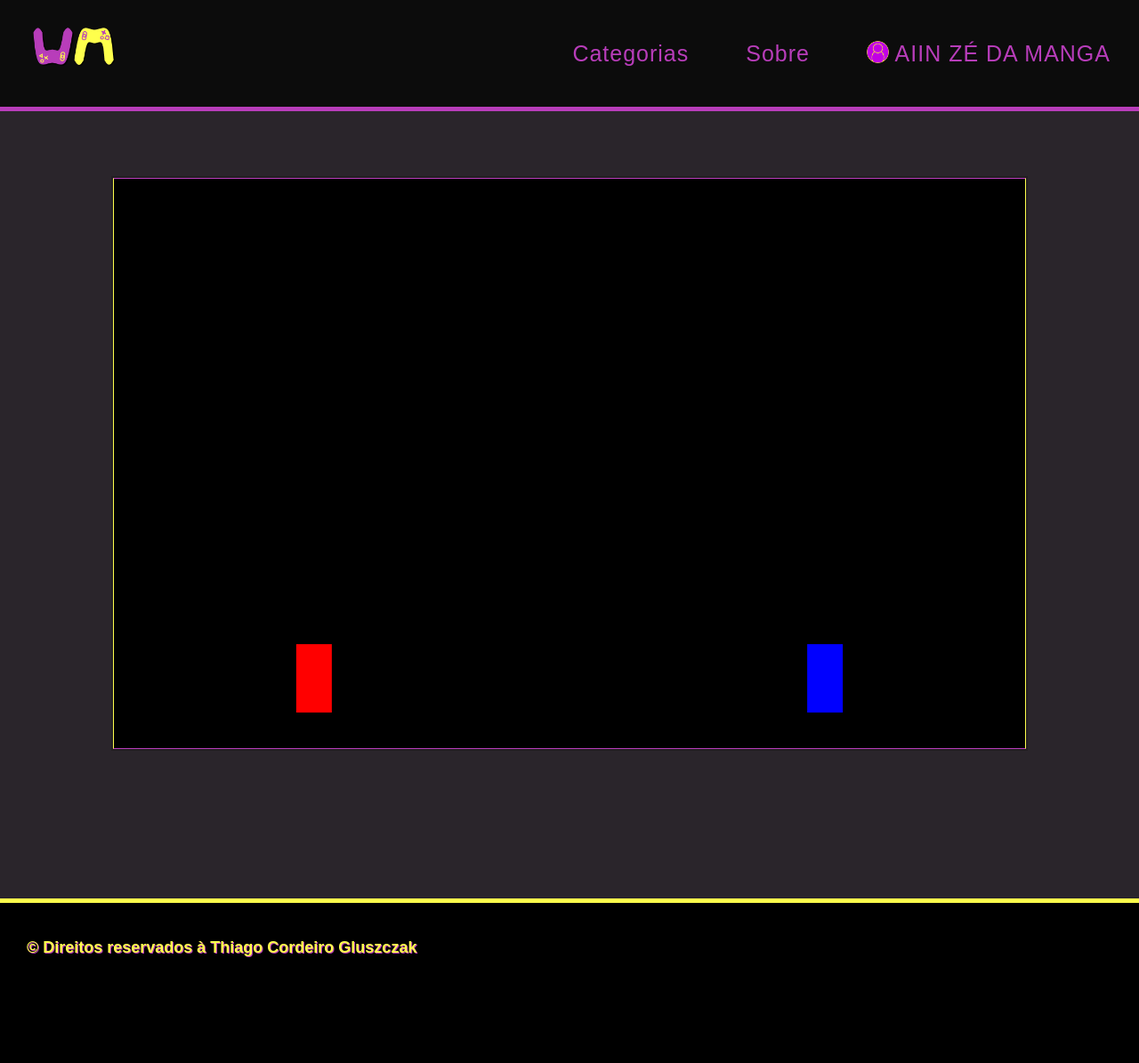
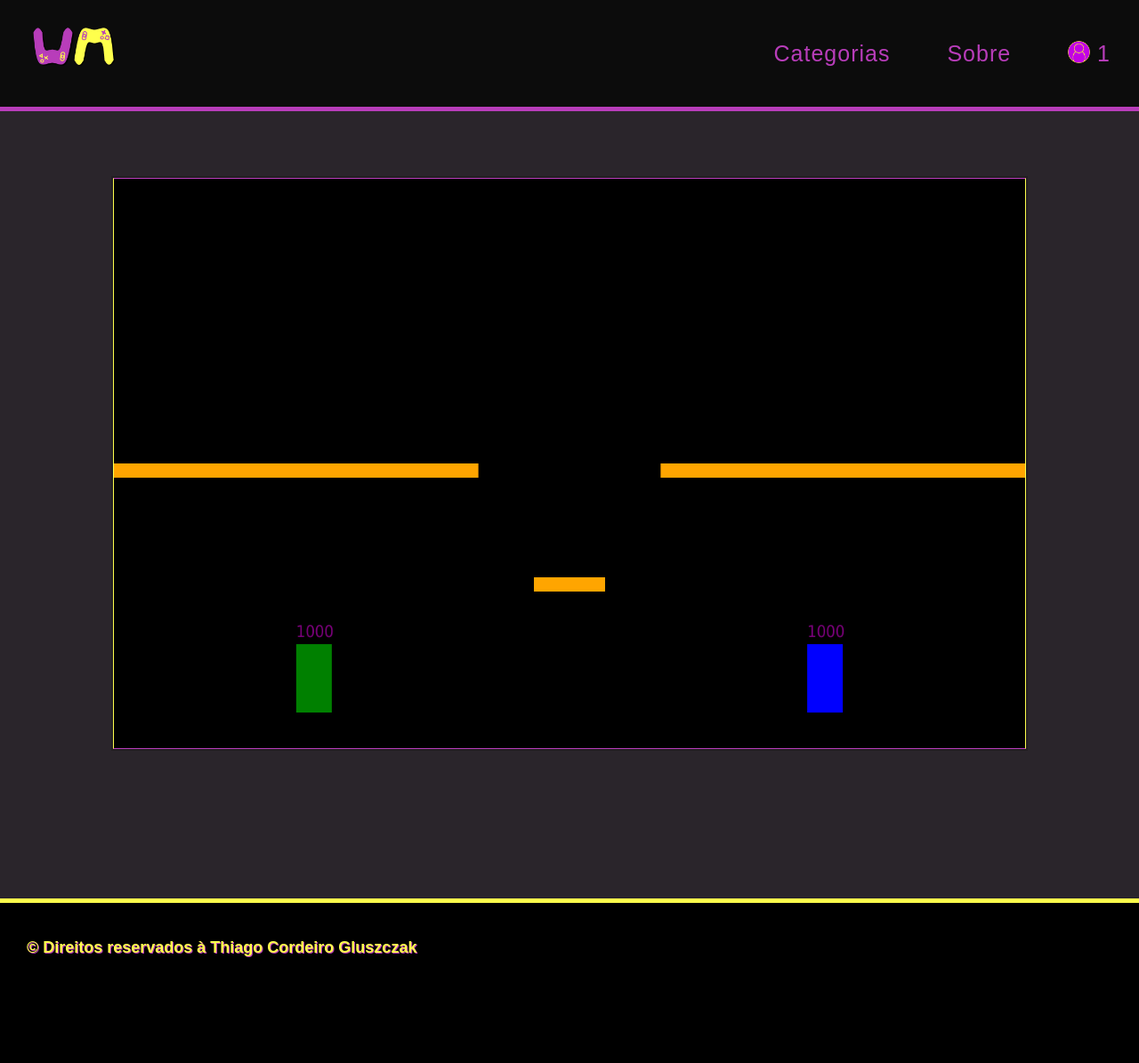
Before and after one commit to thiagogluszczak/sWiM, a PHP site: page /at-risk.php in a window 1280 px wide. Shown: the whole page at 89% size. Run offline with PHP 8.4, Linux system fonts and the light colour scheme; the visitor is signed in with stand-in values (Sample User, id 1).

Commit message:
Update at-risk.php

```diff
--- a/sWiM/at-risk.php
+++ b/sWiM/at-risk.php
@@ -43,7 +43,9 @@ $email = $_SESSION['email'];
                     <li><a href="about.html" style="text-decoration: none;">Sobre</a></li>
                     <li><a href="profile.php" style="text-decoration: none;">
                             <img class="avatar" src="avatar\avatar_1.png">
-                            AIIN ZÉ DA MANGA
+                            <?php
+                            echo "$user";
+                            ?>
                         </a></li>
                 </ul>
             </nav>
@@ -58,6 +60,8 @@ $email = $_SESSION['email'];
         </div>
     </main>
     <script>
+        //tutorial link video https://youtu.be/vyqbNFMDRGQ
+
         const canvas = document.querySelector('canvas')
         const c = canvas.getContext('2d')
 
@@ -66,15 +70,14 @@ $email = $_SESSION['email'];
 
         c.fillRect(0, 0, canvas.width, canvas.height);
 
-        const g = 0.7
+        const g = 1
 
         class sprite {
-            constructor({ position, v, width, height, color = 'red', offset}) {
+            constructor({ position, v, width, height, color, offset, money }) {
                 this.position = position
                 this.v = v
                 this.width = 50
                 this.height = 96
-                this.lastKey
                 this.attackBox = {
                     position: {
                         x: this.position.x,
@@ -85,12 +88,30 @@ $email = $_SESSION['email'];
                     height: 50
                 }
                 this.color = color
+                this.money = {
+                    position: {
+                        x: 0,
+                        y: 0
+                    },
+                    width: 100,
+                    height: 30
+                }
+                this.value = 1000
                 this.isAtk
             }
 
             draw() {
                 c.fillStyle = this.color
                 c.fillRect(this.position.x, this.position.y, this.width, this.height)
+
+                c.fillStyle = 'orange'
+                c.fillRect(canvas.width * 0.5 - 50, innerHeight * 0.7, 100, 20),
+                c.fillRect(0, innerHeight * 0.5, canvas.width * 0.4, 20),
+                c.fillRect(canvas.width * 0.6, innerHeight * 0.5, canvas.width * 0.4, 20)
+
+                c.font = '23px Tahoma'
+                c.fillStyle = 'purple'
+                c.fillText(this.value, this.position.x, this.position.y - 10)
 
                 if (this.isAtk) {
                     c.fillStyle = 'rgba(142, 170, 30, 0.9)'
@@ -101,6 +122,7 @@ $email = $_SESSION['email'];
                         this.attackBox.height
                     )
                 }
+
             }
 
             update() {
@@ -111,13 +133,11 @@ $email = $_SESSION['email'];
                 this.position.x += this.v.x
                 this.position.y += this.v.y
 
-                if (this.position.y + this.height + this.v.y >= canvas.height - 50) {
+                if (this.position.y + this.height + this.v.y >= canvas.height - 50 ||
+                    innerHeight * 0.7 + 20 >= this.position.y + this.height + this.v.y &&
+                    Block({ ply: this })) {
                     this.v.y = 0
                 } else this.v.y += g
-
-                if (this.position.y - this.v.y <= 80) {
-                    keys.w.pressed = false
-                }
 
                 if (this.position.x <= 0) {
                     keys.a.pressed = false
@@ -126,6 +146,16 @@ $email = $_SESSION['email'];
 
                 if (this.position.x + this.width > canvas.width - 2) {
                     keys.d.pressed = false
+                    this.v.x = 0
+                }
+
+                if (this.position.x + this.width > canvas.width - 2) {
+                    keys.ArrowRight.pressed = false
+                    this.v.x = 0
+                }
+
+                if (this.position.x <= 0) {
+                    keys.ArrowLeft.pressed = false
                     this.v.x = 0
                 }
             }
@@ -148,6 +178,7 @@ $email = $_SESSION['email'];
                 x: 0,
                 y: 10
             },
+            color: 'green',
             offset: {
                 x: 0,
                 y: 100
@@ -202,6 +233,17 @@ $email = $_SESSION['email'];
             }
         }
 
+        var pi = innerHeight - 146
+        var p1 = innerHeight * 0.8
+
+        function Block({ ply }) {
+            return (
+                ply.position.y + ply.height + ply.v.y >= innerHeight * 0.7 &&
+                ply.position.x + ply.width + ply.v.x <= innerWidth * 0.5 + 100 &&
+                innerWidth * 0.5 - 50 <= ply.position.x + ply.width + ply.v.x
+            )
+        }
+
         function Collision({ ply1, ply2 }) {
             return (
                 ply1.attackBox.position.x + ply1.attackBox.width >= ply2.position.x &&
@@ -221,24 +263,53 @@ $email = $_SESSION['email'];
             player1.v.x = 0
             player2.v.x = 0
 
-            if (keys.a.pressed && player1.lastKey === 'a') {
+            player2.money.position.x = innerWidth - 100
+
+            if (keys.a.pressed) {
                 player1.v.x = -5,
-                player1.attackBox.offset.x = -50
-            } else if (keys.d.pressed && player1.lastKey === 'd') {
+                    player1.attackBox.offset.x = -50
+                if (keys.d.pressed) {
+                    player1.v.x = 0
+                }
+                if (keys.w.pressed && player1.position.y == pi || keys.w.pressed && Block({ ply: player1 })) {
+                    keys.w.pressed = false
+                    player1.v.y = -18
+                }
+            } else if (keys.d.pressed) {
                 player1.v.x = 5,
-                player1.attackBox.offset.x = 0
-            } else if (keys.w.pressed && player1.lastKey === 'w' && player1.position.y > 0.5 * canvas.height) {
-                player1.v.y = -7
+                    player1.attackBox.offset.x = 0
+                if (keys.w.pressed && player1.position.y == pi || keys.w.pressed && Block({ ply: player1 })) {
+                    keys.w.pressed = false
+                    player1.v.y = -18
+                }
+            } else if (keys.w.pressed && player1.position.y == pi || keys.w.pressed && Block({ ply: player1 })) {
+                keys.w.pressed = false
+                player1.v.y = -18
             }
 
-            if (keys.ArrowLeft.pressed && player2.lastKey === 'ArrowLeft') {
+            if (keys.ArrowLeft.pressed) {
                 player2.v.x = -5
                 player2.attackBox.offset.x = -50
-            } else if (keys.ArrowRight.pressed && player2.lastKey === 'ArrowRight') {
+                if (keys.ArrowUp.pressed && player2.position.y == pi ||
+                    keys.ArrowUp.pressed && Block({ ply: player2 })) {
+                    keys.ArrowUp.pressed = false
+                    player2.v.y = -18
+                }
+                if (keys.ArrowRight.pressed) {
+                    player2.v.x = 0
+                }
+            } else if (keys.ArrowRight.pressed) {
                 player2.v.x = 5
                 player2.attackBox.offset.x = 0
-            } else if (keys.ArrowUp.pressed && player2.lastKey === 'ArrowUp' && player2.position.y > 0.5 * canvas.height) {
-                player2.v.y = -7
+                if (keys.ArrowUp.pressed && player2.position.y == pi ||
+                    keys.ArrowUp.pressed && Block({ ply: player2 })) {
+                    keys.ArrowUp.pressed = false
+                    player2.v.y = -18
+                }
+            } else if (keys.ArrowUp.pressed && player2.position.y == pi ||
+                keys.ArrowUp.pressed && Block({ ply: player2 })) {
+                keys.ArrowUp.pressed = false
+                player2.v.y = -18
             }
 
             if (
@@ -249,6 +320,7 @@ $email = $_SESSION['email'];
                 player1.isAtk) {
                 player1.isAtk = false
                 player2.color = 'yellow'
+                player2.value -= 200
                 setTimeout(() => {
                     return player2.color = 'blue'
                 }, 650);
@@ -260,8 +332,9 @@ $email = $_SESSION['email'];
                 player2.isAtk) {
                 player2.isAtk = false
                 player1.color = 'yellow'
+                player1.value -= 200
                 setTimeout(() => {
-                    return player1.color = 'red'
+                    return player1.color = 'green'
                 }, 650);
             }
         }
@@ -279,15 +352,12 @@ $email = $_SESSION['email'];
                 //player1
                 case 'd':
                     keys.d.pressed = true
-                    player1.lastKey = 'd'
                     break
                 case 'a':
                     keys.a.pressed = true
-                    player1.lastKey = 'a'
                     break
                 case 'w':
                     keys.w.pressed = true
-                    player1.lastKey = 'w'
                     break
                 case 'c':
                     player1.attack()
@@ -296,15 +366,12 @@ $email = $_SESSION['email'];
                 //player2
                 case 'ArrowRight':
                     keys.ArrowRight.pressed = true
-                    player2.lastKey = 'ArrowRight'
                     break
                 case 'ArrowLeft':
                     keys.ArrowLeft.pressed = true
-                    player2.lastKey = 'ArrowLeft'
                     break
                 case 'ArrowUp':
                     keys.ArrowUp.pressed = true
-                    player2.lastKey = 'ArrowUp'
                     break
                 case 'ArrowDown':
                     player2.attack()
@@ -338,7 +405,7 @@ $email = $_SESSION['email'];
             console.log(event.key)
         })
 
-        console.log(player1.position.y)
+        console.log()
     </script>
     <div>
         <div class="footer">
```
